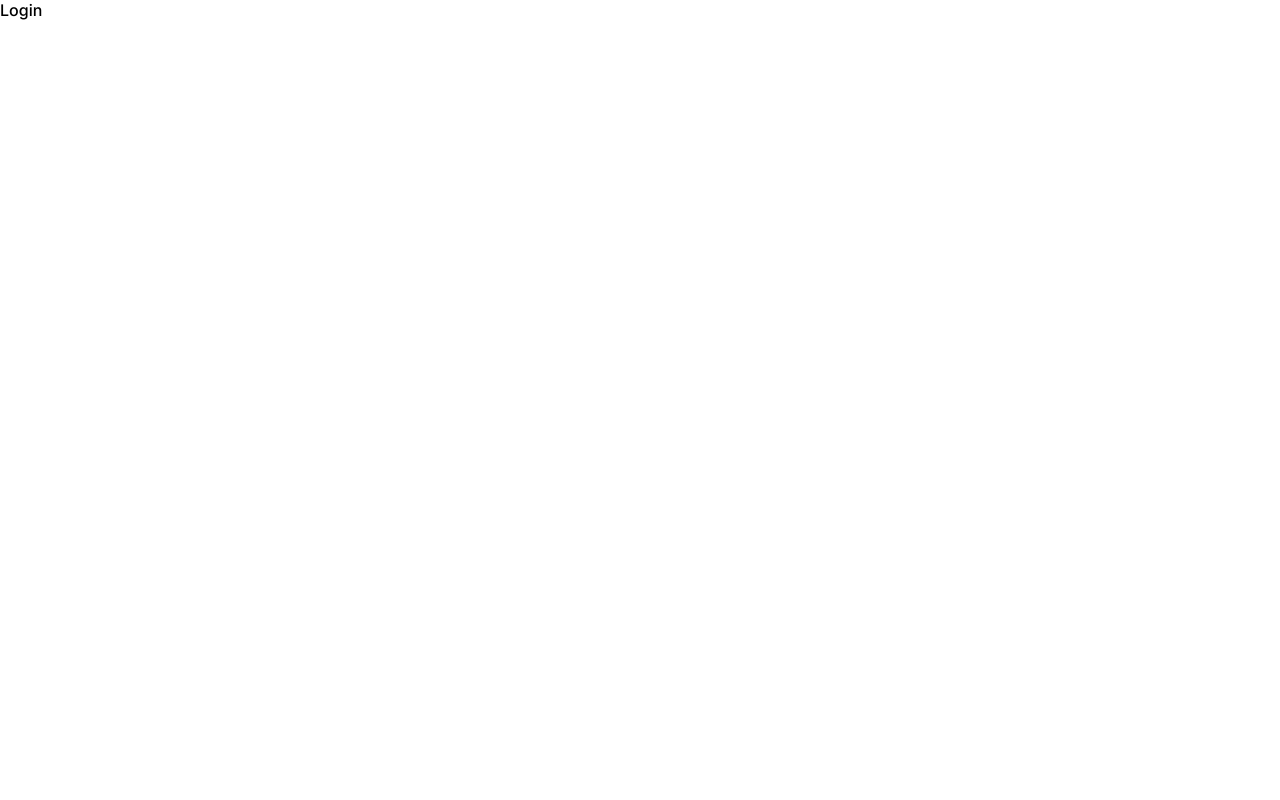
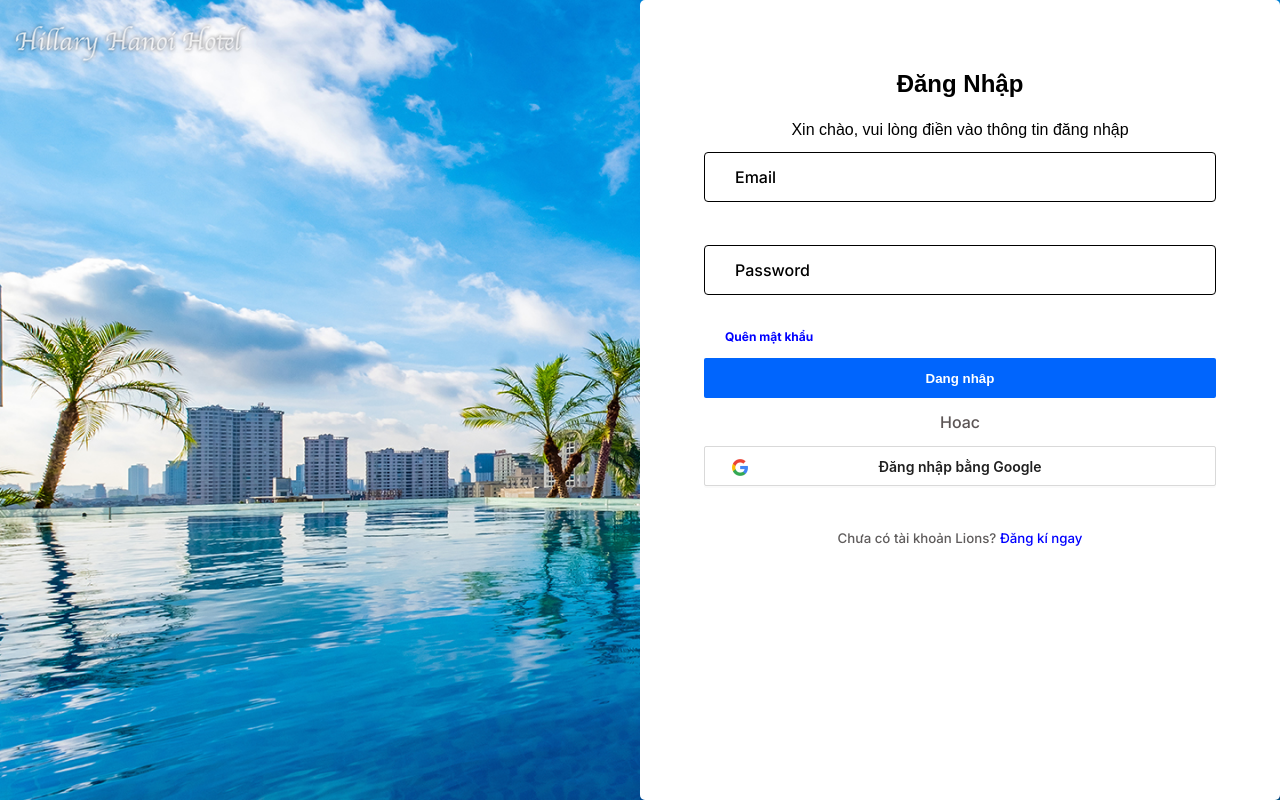
Before and after one commit to TaiNguyen00/lionscustomer, a React (Vite) app: page /login in a window 1280 px wide. Built offline with nearby package versions, Linux system fonts and the light colour scheme.

Commit message:
login pages

```diff
--- /dev/null
+++ b/src/pages/AuthPage/Login/Input/Inputs.jsx
@@ -0,0 +1,19 @@
+import React from 'react'
+import clsx from 'clsx'
+import style from '../../Login/login.module.scss'
+const Inputs = (props) => {
+    const { type, className, placeholder, onChan, label, text } = props
+    return (
+        <>
+            <input
+                type={type}
+                className={clsx(style[className])}
+                placeholder={placeholder}
+                onChange={onChan}
+            />
+            <label className={clsx(style[label])}>{text}</label>
+        </>
+    )
+}
+
+export default Inputs
--- a/src/pages/AuthPage/Login/index.jsx
+++ b/src/pages/AuthPage/Login/index.jsx
@@ -1,5 +1,90 @@
+import React, { useState } from 'react';
+import clsx from 'clsx';
+import style from './login.module.scss'
+import { Button } from 'antd';
+import img from '../../../assets/images/Google-Symbol.jpg'
+import { useForm } from 'react-hook-form';
+import Inputs from './Input/Inputs';
+
 const Login = () => {
-  return <div>Login</div>;
+  const { register, formState: { errors }, handleSubmit, setError } = useForm();
+
+  // Hàm xử lý sự kiện khi trường email thay đổi
+  const handleEmailChange = (event) => {
+    const emailValue = event.target.value;
+    if (emailValue === '') {
+      setError('email', null);
+    } else if (!emailValue.match(/^[a-zA-Z0-9_.+-]+@[a-zA-Z0-9-]+\.[a-zA-Z0-9-.]+$/i)) {
+      setError('email', {
+        message: 'Email không hợp lệ'
+      });
+    } else {
+      setError('email', null);
+    }
+  };
+
+  // Hàm xử lý sự kiện khi trường password thay đổi
+  const handlePasswordChange = (event) => {
+    const passwordValue = event.target.value;
+    if (passwordValue === '') {
+      setError('password', null)
+    }
+    else if (passwordValue.length < 6 || passwordValue.length > 20) {
+      setError('password', {
+        message: 'Password phải từ 6 đến 20 ký tự'
+      });
+    } else {
+      setError('password', null);
+    }
+  };
+
+  const onSubmit = (data) => console.log(data);
+
+  return (
+    <div className={clsx(style.body)}>
+      <div className={clsx(style.children)}>
+        <h2 className={clsx(style.text)}>Đăng Nhập </h2>
+        <h4 className={clsx(style.h4)}>Xin chào, vui lòng điền vào thông tin đăng nhập</h4>
+        <form onSubmit={handleSubmit(onSubmit)}>
+          <div className={clsx(style.from)}>
+            {/* Trường nhập email */}
+            <div className={clsx(style.box)}>
+              <div className={clsx(style.from_div)}>
+                <Inputs type='email' className='input' placeholder=' ' onChan={handleEmailChange} label='label' text='Email' />
+              </div>
+              {/* Thông báo lỗi cho trường email */}
+              {errors.email && <h5 className={clsx(style.message)}>{errors.email.message}</h5>}
+            </div>
+
+            {/* Trường nhập mật khẩu */}
+            <div className={clsx(style.box)}>
+
+              <div className={clsx(style.from_div)}>
+                <Inputs type='password' className='input' placeholder=' ' onChan={handlePasswordChange} label='label' text='Password' />
+              </div>
+              {/* Thông báo lỗi cho trường mật khẩu */}
+              {errors.password && <h5 className={clsx(style.message)}>{errors.password.message}</h5>}
+            </div>
+            {/* Quên mật khẩu */}
+            <h5 className={clsx(style.qmk)}><a href="">Quên mật khẩu</a></h5>
+          </div>
+
+          <div className={clsx(style.button_ground)}>
+            <button className={clsx(style.button)} type="submit">Dang nhâp</button>
+          </div>
+        </form>
+
+        <h4 style={{ textAlign: 'center', color: ' #5c5555', fontWeight: 400, }}>Hoac</h4>
+        <div className={clsx(style.button_ground)}>
+          <Button className={clsx(style.button_daf)} >
+            <img className={clsx(style.button_daf_img)} src={img} alt="" />
+            Đăng nhập bằng Google</Button>
+        </div>
+        <h5 className={clsx(style.register)}>Chưa có tài khoản Lions? <a href="">Đăng kí ngay</a></h5>
+
+      </div>
+    </div>
+  );
 };
 
 export default Login;
--- /dev/null
+++ b/src/pages/AuthPage/Login/login.module.scss
@@ -0,0 +1,240 @@
+@use "~/scss/" as *;
+$from_color: #0065FD;
+
+.body {
+
+    background-image: url('../../../assets/images/background.jpg');
+    background-repeat: no-repeat;
+    background-size: cover;
+    width: 100%;
+    height: 100vh;
+    position: relative;
+    display: flex;
+    justify-content: center;
+    align-items: center;
+
+
+    @include tablet {}
+
+    @include pc {}
+}
+
+.children {
+    background-color: white;
+    width: 80%;
+    height: auto;
+    border-radius: 5px;
+
+    @include tablet {
+        height: 90%;
+    }
+
+    @include pc {
+        position: absolute;
+        width: 50%;
+        height: 100%;
+        right: 0;
+    }
+}
+
+.text {
+    text-align: center;
+    padding: 20px 0;
+    font-family: Arial, Helvetica, sans-serif;
+    font-size: 24px;
+    font-weight: bold;
+    margin-top: 50px;
+
+
+}
+
+.h4 {
+    text-align: center;
+    padding: 3px 0;
+    font-family: Arial, Helvetica, sans-serif;
+    font-size: 16px;
+    font-weight: lighter;
+
+
+
+}
+
+.from {
+    width: 100%;
+    height: auto;
+}
+
+.from_div {
+    position: relative;
+    text-align: center;
+    margin-top: 10px;
+}
+
+.box {
+    min-height: 83px;
+}
+
+.input {
+    border: 1px solid black;
+    border-radius: 4px;
+    width: 80%;
+    height: 50px;
+    padding: 0 20px;
+    font-size: 16px;
+    font-weight: 500;
+    transition: 0.25s ease;
+
+    &:focus {
+        border-color: #000000;
+    }
+
+    &:focus+.label {
+        top: 0;
+        left: 45px;
+        padding: 10px;
+        display: inline-block;
+        background-color: white;
+        color: $from_color;
+        border-color: $from_color;
+    }
+
+    &:not(:placeholder-shown)+.label {
+        top: 0;
+        left: 45px;
+        padding: 8px;
+        display: inline-block;
+        background-color: white;
+        color: $from_color;
+        border-color: $from_color;
+
+    }
+
+    @include tablet {
+        &:focus+.label {
+            left: 75px;
+        }
+
+        &:not(:placeholder-shown)+.label {
+            left: 75px;
+        }
+    }
+
+    @include pc {
+        &:focus+.label {
+            left: 85px;
+        }
+
+        &:not(:placeholder-shown)+.label {
+            left: 85px;
+        }
+    }
+}
+
+
+
+
+.label {
+    position: absolute;
+    top: 50%;
+    transform: translateY(-50%);
+    left: 55px;
+    user-select: none;
+    color: #999;
+    pointer-events: none;
+    transition: 0.3s ease;
+
+    @include tablet {
+        left: 85px;
+        color: black;
+    }
+
+    @include pc {
+        left: 95px;
+        color: #000000;
+    }
+}
+
+.message {
+    color: red;
+    padding: 7px 0 10px 0;
+    margin-left: 35px;
+
+    @include tablet {
+        margin-left: 60px;
+    }
+
+    @include pc {
+        margin-left: 80px;
+        color: red;
+    }
+}
+
+.qmk {}
+
+.qmk a {
+    color: $from_color;
+    padding: 4px 0;
+    margin-left: 35px;
+    text-decoration: none;
+    font-size: 12px;
+
+    @include tablet {
+        margin-left: 65px;
+        color: blue;
+    }
+
+    @include pc {
+        margin-left: 85px;
+        color: blue;
+    }
+}
+
+.button_ground {
+    width: 100%;
+    height: auto;
+    display: flex;
+    padding: 14px 0;
+}
+
+.button {
+    margin: 0 auto;
+    background-color: #0065FD;
+    width: 80%;
+    height: 40px;
+    border: none;
+    border-radius: 2px;
+    font-weight: 600;
+    color: white;
+    cursor: pointer;
+}
+
+.button_daf {
+    margin: 0 auto;
+    width: 80%;
+    height: 40px;
+    border-radius: 2px;
+    font-weight: 600;
+    position: relative;
+
+}
+
+.button_daf_img {
+    width: 30px;
+    height: auto;
+    left: 20px;
+    top: 12px;
+    position: absolute;
+
+}
+
+.register {
+    padding: 30px 0;
+    text-align: center;
+    font-weight: 500;
+    color: #5f5c5c;
+}
+
+.register a {
+    text-decoration: none;
+    color: blue;
+}
```
Also changed, not shown: package.json (line endings or trailing spaces), src/assets/images/Google-Symbol.jpg (added), src/assets/images/background.jpg (added).
